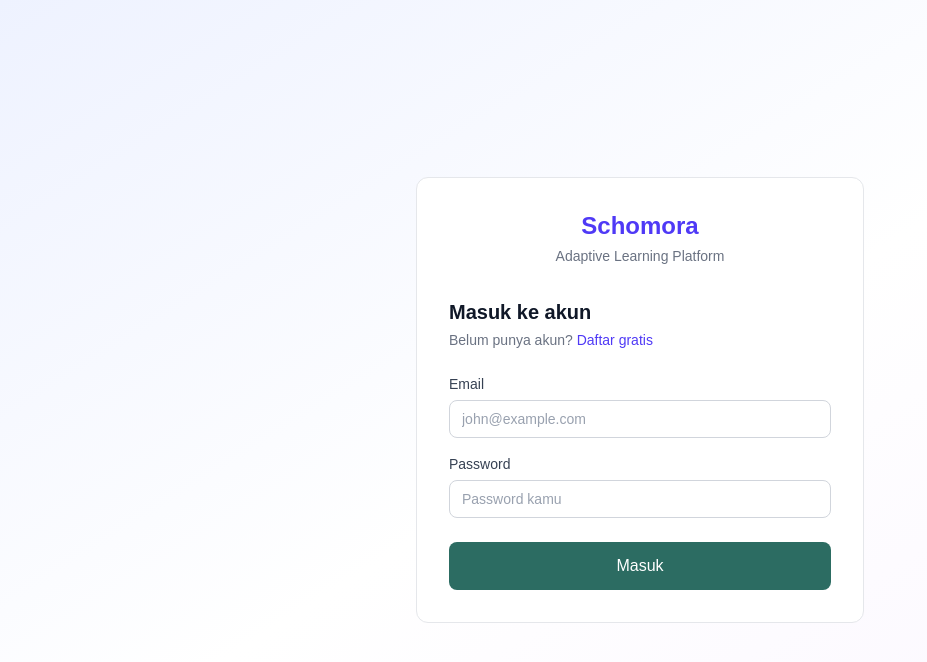
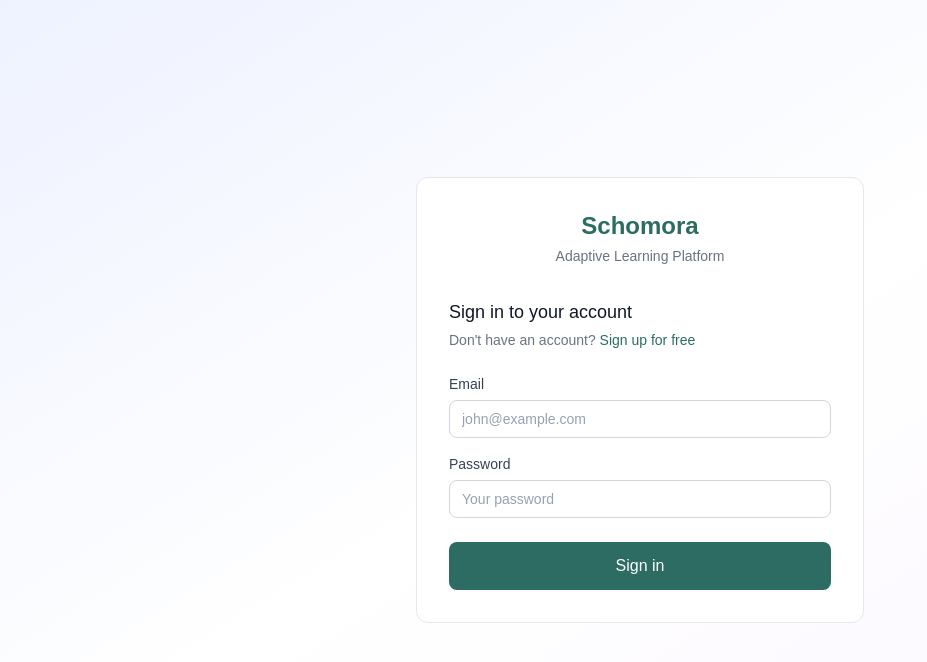
Before and after one commit to hasanwirayuda/schomora, a Next.js app in the folder apps/web/: page /login in a window 1280 px wide. Shown: the top 662 px of the page, without its empty margins (0-927 px from the left). Built offline with nearby package versions, Linux system fonts and the light colour scheme; no server answers; a web font is replaced by a local one.

Commit message:
fix(login): wording and styling

```diff
--- a/apps/web/app/(auth)/login/page.tsx
+++ b/apps/web/app/(auth)/login/page.tsx
@@ -13,8 +13,8 @@
 import Card from "@/components/ui/card";
 
 const schema = z.object({
-  email: z.string().email("Email tidak valid"),
-  password: z.string().min(1, "Password wajib diisi"),
+  email: z.string().email("Invalid email address"),
+  password: z.string().min(1, "Password is required"),
 });
 
 type FormData = z.infer<typeof schema>;
@@ -41,28 +41,27 @@
 
   return (
     <Card padding="lg">
-      {/* Logo */}
       <div className="text-center mb-8">
-        <h1 className="text-2xl font-bold text-indigo-600">Schomora</h1>
+        <h1 className="text-2xl font-bold text-primary">Schomora</h1>
         <p className="text-sm text-gray-500 mt-1">Adaptive Learning Platform</p>
       </div>
 
-      <h2 className="text-xl font-semibold text-gray-900 mb-1">
-        Masuk ke akun
+      <h2 className="text-lg font-medium text-gray-900 mb-1">
+        Sign in to your account
       </h2>
       <p className="text-sm text-gray-500 mb-6">
-        Belum punya akun?{" "}
+        Don&apos;t have an account?{" "}
         <Link
           href="/register"
-          className="text-indigo-600 hover:underline font-medium"
+          className="text-primary hover:underline font-medium"
         >
-          Daftar gratis
+          Sign up for free
         </Link>
       </p>
 
       {error && (
         <div className="mb-4 p-3 bg-red-50 border border-red-200 rounded-lg text-sm text-red-600">
-          {(error as any)?.response?.data?.error || "Email atau password salah"}
+          {(error as any)?.response?.data?.error || "Invalid email or password"}
         </div>
       )}
 
@@ -80,7 +79,7 @@
         <Input
           label="Password"
           type="password"
-          placeholder="Password kamu"
+          placeholder="Your password"
           error={errors.password?.message}
           {...register("password")}
         />
@@ -90,7 +89,7 @@
           isLoading={isPending}
           className="mt-2 w-full"
         >
-          Masuk
+          Sign in
         </Button>
       </form>
     </Card>
```
